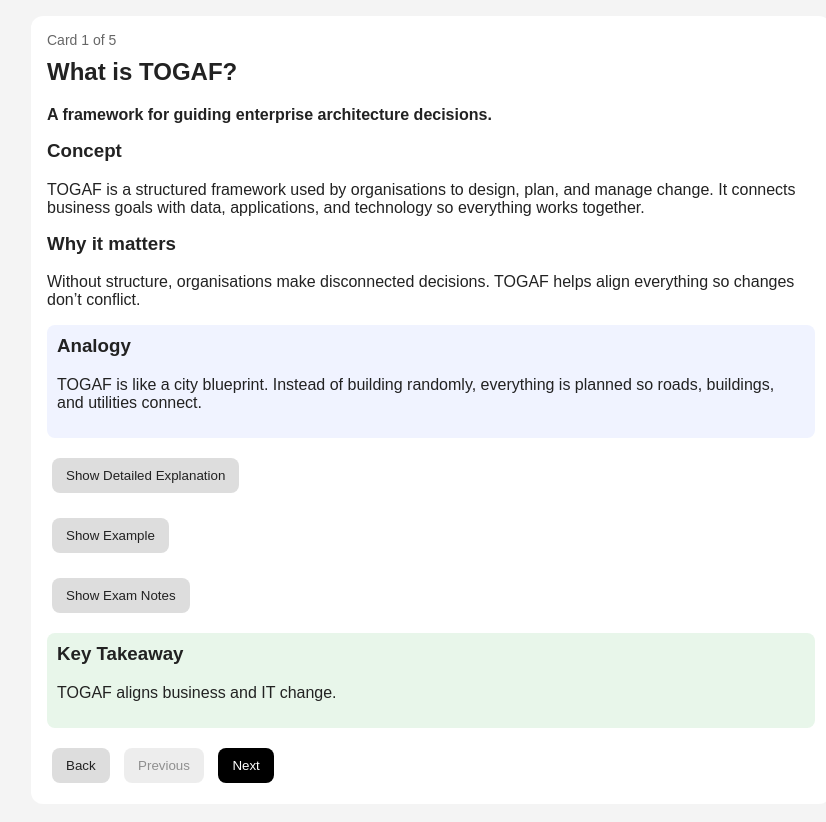
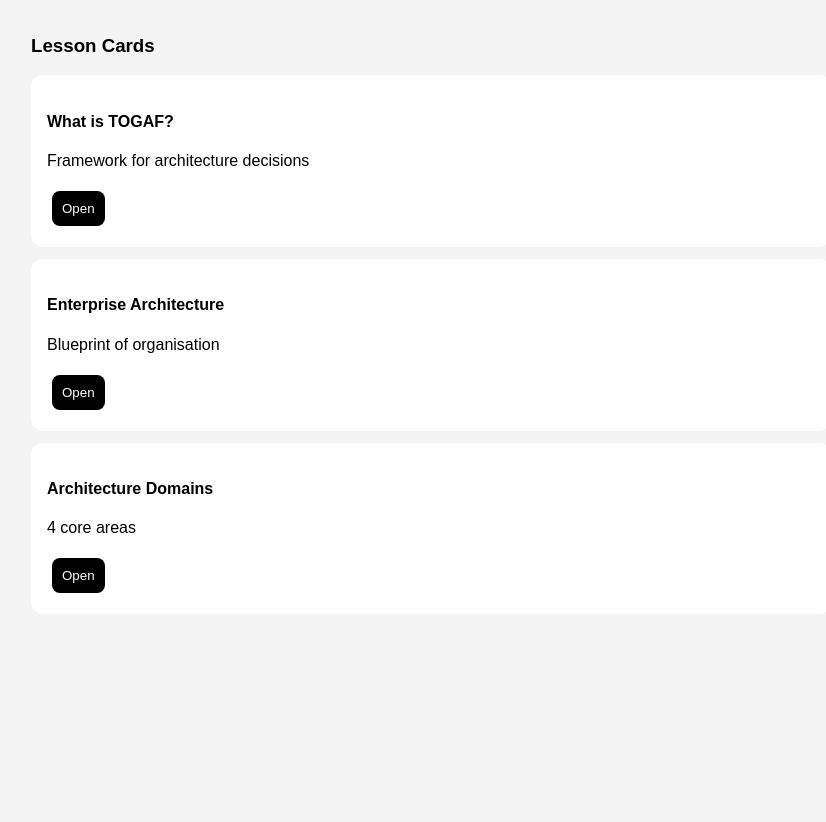
Before and after one commit to Muttley8007/Togaf-app, a plain HTML site: page Index.html in a window 1280 px wide. Both pictures are taken after a click on the button "Start Lesson". Shown: the whole page, without its empty margins (209-1035 px from the left). After the commit the page ends 800 px from the top, so only its background shows below. Drawn offline with Linux system fonts and the light colour scheme.

Commit message:
Update Index.html

```diff
--- a/Index.html
+++ b/Index.html
@@ -1,20 +1,19 @@
 <!--
 ========================================
 TOGAF LESSON TOOL
-Version: v0.2
+Version: v0.3
 Date: 2026-03-23
 
 CHANGE LOG:
-- Added multiple lesson cards
-- Added next / previous navigation
-- Added card counter
-- Added data-driven lesson structure
-- Kept expandable lesson sections
+- Added lesson overview screen
+- Can open any card directly
+- Hybrid navigation (overview + next/prev)
+- Improved flow toward real app feel
 
 NEXT:
-- Add lesson overview card list
 - Add quiz
 - Add summary page
+- Improve UI spacing
 ========================================
 -->
 
@@ -25,12 +24,10 @@
 <title>TOGAF Lesson Tool</title>
 
 <style>
-/* ===== GLOBAL STYLES ===== */
 body {
   font-family: Arial, sans-serif;
   margin: 0;
   background: #f4f4f4;
-  color: #222;
 }
 
 .container {
@@ -46,60 +43,23 @@
   margin-bottom: 12px;
 }
 
-h2, h3 {
-  margin-top: 0;
-}
-
 button {
-  padding: 10px 14px;
+  padding: 10px;
   margin: 5px;
   border-radius: 8px;
   border: none;
   cursor: pointer;
 }
 
-/* ===== BUTTON STYLES ===== */
-.primary {
-  background: black;
-  color: white;
-}
+.primary { background: black; color: white; }
+.secondary { background: #ddd; }
 
-.secondary {
-  background: #ddd;
-  color: #222;
-}
+.section { margin-top: 15px; }
+.box { background: #eef3ff; padding: 10px; border-radius: 8px; }
+.takeaway { background: #e6f7ea; padding: 10px; border-radius: 8px; }
 
-button:disabled {
-  opacity: 0.5;
-  cursor: not-allowed;
-}
-
-/* ===== SECTION STYLES ===== */
-.section {
-  margin-top: 15px;
-}
-
-.box {
-  background: #f0f3ff;
-  padding: 10px;
-  border-radius: 8px;
-}
-
-.takeaway {
-  background: #e8f6ea;
-  padding: 10px;
-  border-radius: 8px;
-}
-
-.meta {
-  color: #666;
-  font-size: 14px;
-  margin-bottom: 10px;
-}
-
-.hidden {
-  display: none;
-}
+.hidden { display: none; }
+.meta { font-size: 14px; color: #666; }
 </style>
 </head>
 
@@ -107,222 +67,171 @@
 
 <div class="container">
 
-<!-- ===== HOME SCREEN ===== -->
+<!-- HOME -->
 <div id="home">
   <div class="card">
     <h2>Lesson 1 - TOGAF Foundations</h2>
-    <p>Understand what TOGAF is, enterprise architecture, the architecture domains, the ADM, and requirements management.</p>
-    <button class="primary" onclick="startLesson()">Start Lesson</button>
+    <p>Understand TOGAF, architecture domains, ADM and requirements.</p>
+    <button class="primary" onclick="showOverview()">Start Lesson</button>
   </div>
 </div>
 
-<!-- ===== LESSON SCREEN ===== -->
+<!-- OVERVIEW -->
+<div id="overview" class="hidden"></div>
+
+<!-- LESSON -->
 <div id="lesson" class="hidden"></div>
 
 </div>
 
 <script>
 
-/*
-========================================
-LESSON DATA
-========================================
-*/
+/* ===== LESSON DATA ===== */
 const lessonCards = [
-  {
-    title: "What is TOGAF?",
-    summary: "A framework for guiding enterprise architecture decisions.",
-    concept: "TOGAF is a structured framework used by organisations to design, plan, and manage change. It connects business goals with data, applications, and technology so everything works together.",
-    why: "Without structure, organisations make disconnected decisions. TOGAF helps align everything so changes don’t conflict.",
-    analogy: "TOGAF is like a city blueprint. Instead of building randomly, everything is planned so roads, buildings, and utilities connect.",
-    detail: "TOGAF provides not just definitions but a full method, governance guidance, and structure for architecture work. It helps organisations manage complexity across multiple teams.",
-    example: "If a company upgrades systems without coordination, things break. TOGAF helps ensure business, apps, and infrastructure all align.",
-    exam: [
-      "TOGAF = enterprise architecture framework",
-      "Not a project method"
-    ],
-    takeaway: "TOGAF aligns business and IT change."
-  },
-  {
-    title: "What is Enterprise Architecture?",
-    summary: "A blueprint of how an organisation operates and evolves.",
-    concept: "Enterprise architecture describes the structure of an organisation across its business processes, data, systems, and technology. It helps define current state, future state, and the path between them.",
-    why: "It gives decision-makers a whole-of-organisation view instead of isolated choices. That reduces duplication and improves alignment.",
-    analogy: "Enterprise architecture is like the map of an entire city. It shows how roads, utilities, services, and districts fit together.",
-    detail: "Enterprise architecture is about understanding the enterprise as a connected system. It considers the relationships between strategy, operations, information, applications, and infrastructure.",
-    example: "If a department wants a new application, enterprise architecture helps assess whether it fits the wider business, existing systems, and target future state.",
-    exam: [
-      "Enterprise architecture links strategy and execution",
-      "It is broader than technology alone"
-    ],
-    takeaway: "Enterprise architecture connects business strategy with systems and technology."
-  },
-  {
-    title: "The Four Architecture Domains",
-    summary: "The main areas TOGAF uses to organise architecture thinking.",
-    concept: "TOGAF groups architecture into Business, Data, Application, and Technology domains. Each one provides a different perspective on how the organisation works and what supports it.",
-    why: "Breaking architecture into domains makes complexity easier to manage and helps ensure change is considered across the whole organisation.",
-    analogy: "The four domains are like layers of a city: business is what the city does, data is the information flowing through it, applications are the services people use, and technology is the infrastructure underneath.",
-    detail: "Business Architecture covers capabilities and processes. Data Architecture covers information structure and governance. Application Architecture covers systems and interactions. Technology Architecture covers platforms and infrastructure.",
-    example: "A customer service uplift might affect business processes, customer data, support applications, and the underlying cloud or on-prem infrastructure.",
-    exam: [
-      "The four domains are Business, Data, Application, and Technology",
-      "Security is important but not one of the four core domains"
-    ],
-    takeaway: "TOGAF organises architecture into Business, Data, Application, and Technology domains."
-  },
-  {
-    title: "The ADM",
-    summary: "TOGAF’s core method for developing architecture.",
-    concept: "The Architecture Development Method is the central method in TOGAF. It provides a repeatable cycle for moving from vision through architecture development, planning, implementation support, and change.",
-    why: "It gives architects a consistent way to approach architecture work instead of reinventing the process every time.",
-    analogy: "The ADM is like a city planning cycle: set the vision, design the layout, build what is needed, review how it works, and improve it as the city changes.",
-    detail: "The ADM is iterative rather than strictly linear. It supports the ongoing development and refinement of architecture as business needs evolve.",
-    example: "An organisation modernising legacy systems can use the ADM to move from architecture vision into business, information systems, and technology planning in a structured way.",
-    exam: [
-      "ADM = Architecture Development Method",
-      "It is iterative and repeatable"
-    ],
-    takeaway: "The ADM is a repeatable cycle used to design and manage enterprise architecture."
-  },
-  {
-    title: "Requirements Management",
-    summary: "Requirements are continuously managed across the ADM.",
-    concept: "In TOGAF, requirements are not captured once and forgotten. They are reviewed, refined, and managed throughout the architecture effort to keep the work aligned with business needs.",
-    why: "Requirements change over time. If they are not managed continuously, the architecture can drift away from what the organisation actually needs.",
-    analogy: "Requirements management is like continuously updating a city plan when traffic, population, or services change. The plan must evolve as needs evolve.",
-    detail: "Requirements management interacts with all phases of the ADM. It helps keep architecture decisions traceable and aligned with stakeholder expectations.",
-    example: "If new regulatory needs appear mid-program, requirements management ensures those changes are reflected in architecture decisions instead of being missed.",
-    exam: [
-      "Requirements management is continuous",
-      "It supports every phase of the ADM"
-    ],
-    takeaway: "Requirements in TOGAF are continuously managed across all phases of the ADM."
-  }
+  { title:"What is TOGAF?", summary:"Framework for architecture decisions",
+    concept:"TOGAF aligns business and IT change.",
+    why:"Prevents disconnected decisions.",
+    analogy:"Like a city blueprint.",
+    detail:"Provides method, governance and structure.",
+    example:"Without TOGAF, systems conflict.",
+    exam:["Framework not project method"],
+    takeaway:"Aligns business and IT." },
+
+  { title:"Enterprise Architecture", summary:"Blueprint of organisation",
+    concept:"Defines structure across business and tech.",
+    why:"Gives whole view.",
+    analogy:"Like a city map.",
+    detail:"Links strategy to execution.",
+    example:"Ensures systems align with goals.",
+    exam:["Links strategy to systems"],
+    takeaway:"Connects strategy to systems." },
+
+  { title:"Architecture Domains", summary:"4 core areas",
+    concept:"Business, Data, Application, Technology.",
+    why:"Simplifies complexity.",
+    analogy:"City layers.",
+    detail:"Each domain has role.",
+    example:"Changes affect all layers.",
+    exam:["Know all 4 domains"],
+    takeaway:"4 domains structure architecture." }
 ];
 
-/*
-========================================
-STATE MANAGEMENT
-========================================
-*/
+/* ===== STATE ===== */
 let currentCard = 0;
 
-/*
-========================================
-NAVIGATION FUNCTIONS
-========================================
-*/
-function startLesson() {
-  currentCard = 0;
-  document.getElementById("home").classList.add("hidden");
-  document.getElementById("lesson").classList.remove("hidden");
-  renderLesson();
+/* ===== NAVIGATION ===== */
+function showOverview() {
+  hideAll();
+  document.getElementById("overview").classList.remove("hidden");
+
+  let html = `<h3>Lesson Cards</h3>`;
+
+  lessonCards.forEach((c, i) => {
+    html += `
+      <div class="card">
+        <h4>${c.title}</h4>
+        <p>${c.summary}</p>
+        <button class="primary" onclick="openCard(${i})">Open</button>
+      </div>
+    `;
+  });
+
+  document.getElementById("overview").innerHTML = html;
 }
 
-function goHome() {
-  document.getElementById("lesson").classList.add("hidden");
-  document.getElementById("home").classList.remove("hidden");
+function openCard(index) {
+  currentCard = index;
+  hideAll();
+  document.getElementById("lesson").classList.remove("hidden");
+  renderCard();
 }
 
 function nextCard() {
   if (currentCard < lessonCards.length - 1) {
     currentCard++;
-    renderLesson();
+    renderCard();
   }
 }
 
 function prevCard() {
   if (currentCard > 0) {
     currentCard--;
-    renderLesson();
+    renderCard();
   }
 }
 
-/*
-========================================
-RENDER FUNCTIONS
-========================================
-*/
-function renderLesson() {
-  const card = lessonCards[currentCard];
+function goOverview() {
+  showOverview();
+}
+
+/* ===== RENDER ===== */
+function renderCard() {
+  const c = lessonCards[currentCard];
 
   document.getElementById("lesson").innerHTML = `
     <div class="card">
 
-      <div class="meta">Card ${currentCard + 1} of ${lessonCards.length}</div>
+      <div class="meta">Card ${currentCard+1} of ${lessonCards.length}</div>
 
-      <h2>${card.title}</h2>
-      <p><b>${card.summary}</b></p>
+      <h2>${c.title}</h2>
+      <p><b>${c.summary}</b></p>
 
-      <!-- ===== CONCEPT ===== -->
       <div class="section">
         <h3>Concept</h3>
-        <p>${card.concept}</p>
+        <p>${c.concept}</p>
       </div>
 
-      <!-- ===== WHY IT MATTERS ===== -->
       <div class="section">
         <h3>Why it matters</h3>
-        <p>${card.why}</p>
+        <p>${c.why}</p>
       </div>
 
-      <!-- ===== ANALOGY ===== -->
       <div class="section box">
         <h3>Analogy</h3>
-        <p>${card.analogy}</p>
+        <p>${c.analogy}</p>
       </div>
 
-      <!-- ===== DETAILED EXPLANATION ===== -->
       <div class="section">
-        <button class="secondary" onclick="toggle('detail')">Show Detailed Explanation</button>
-        <div id="detail" class="hidden">
-          <p>${card.detail}</p>
-        </div>
+        <button onclick="toggle('d')">Detail</button>
+        <div id="d" class="hidden">${c.detail}</div>
       </div>
 
-      <!-- ===== PRACTICAL EXAMPLE ===== -->
       <div class="section">
-        <button class="secondary" onclick="toggle('example')">Show Example</button>
-        <div id="example" class="hidden">
-          <p>${card.example}</p>
-        </div>
+        <button onclick="toggle('e')">Example</button>
+        <div id="e" class="hidden">${c.example}</div>
       </div>
 
-      <!-- ===== EXAM NOTES ===== -->
       <div class="section">
-        <button class="secondary" onclick="toggle('exam')">Show Exam Notes</button>
-        <div id="exam" class="hidden">
-          ${card.exam.map(note => `<p>${note}</p>`).join("")}
-        </div>
+        <button onclick="toggle('x')">Exam Notes</button>
+        <div id="x" class="hidden">${c.exam.map(n=>`<p>${n}</p>`).join("")}</div>
       </div>
 
-      <!-- ===== KEY TAKEAWAY ===== -->
       <div class="section takeaway">
-        <h3>Key Takeaway</h3>
-        <p>${card.takeaway}</p>
+        <h3>Takeaway</h3>
+        <p>${c.takeaway}</p>
       </div>
 
-      <!-- ===== NAVIGATION ===== -->
       <div class="section">
-        <button class="secondary" onclick="goHome()">Back</button>
-        <button class="secondary" onclick="prevCard()" ${currentCard === 0 ? "disabled" : ""}>Previous</button>
-        <button class="primary" onclick="nextCard()" ${currentCard === lessonCards.length - 1 ? "disabled" : ""}>Next</button>
+        <button onclick="goOverview()">Back</button>
+        <button onclick="prevCard()" ${currentCard===0?"disabled":""}>Prev</button>
+        <button class="primary" onclick="nextCard()" ${currentCard===lessonCards.length-1?"disabled":""}>Next</button>
       </div>
 
     </div>
   `;
 }
 
-/*
-========================================
-UTILITY FUNCTIONS
-========================================
-*/
-function toggle(id) {
-  let el = document.getElementById(id);
-  el.classList.toggle("hidden");
+/* ===== UTIL ===== */
+function toggle(id){
+  document.getElementById(id).classList.toggle("hidden");
 }
+
+function hideAll(){
+  document.getElementById("home").classList.add("hidden");
+  document.getElementById("overview").classList.add("hidden");
+  document.getElementById("lesson").classList.add("hidden");
+}
+
 </script>
 
 </body>
```
